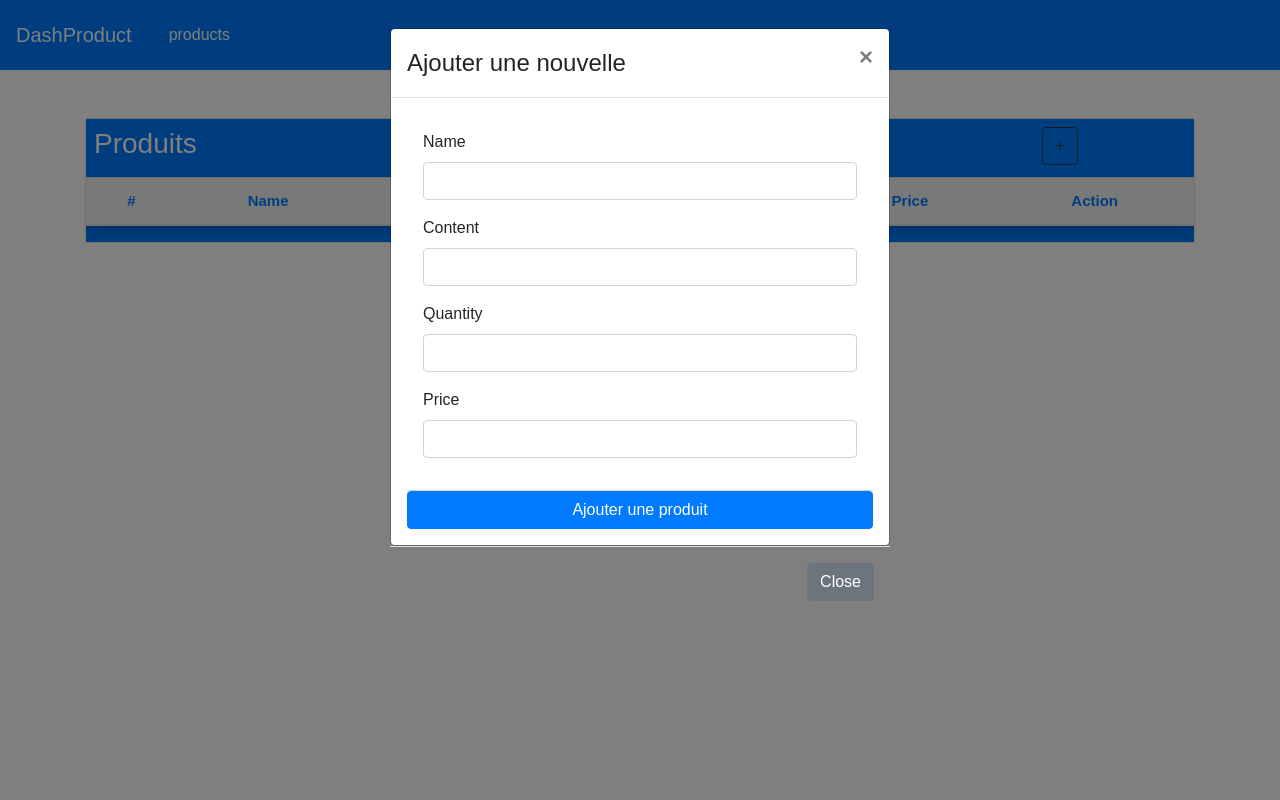
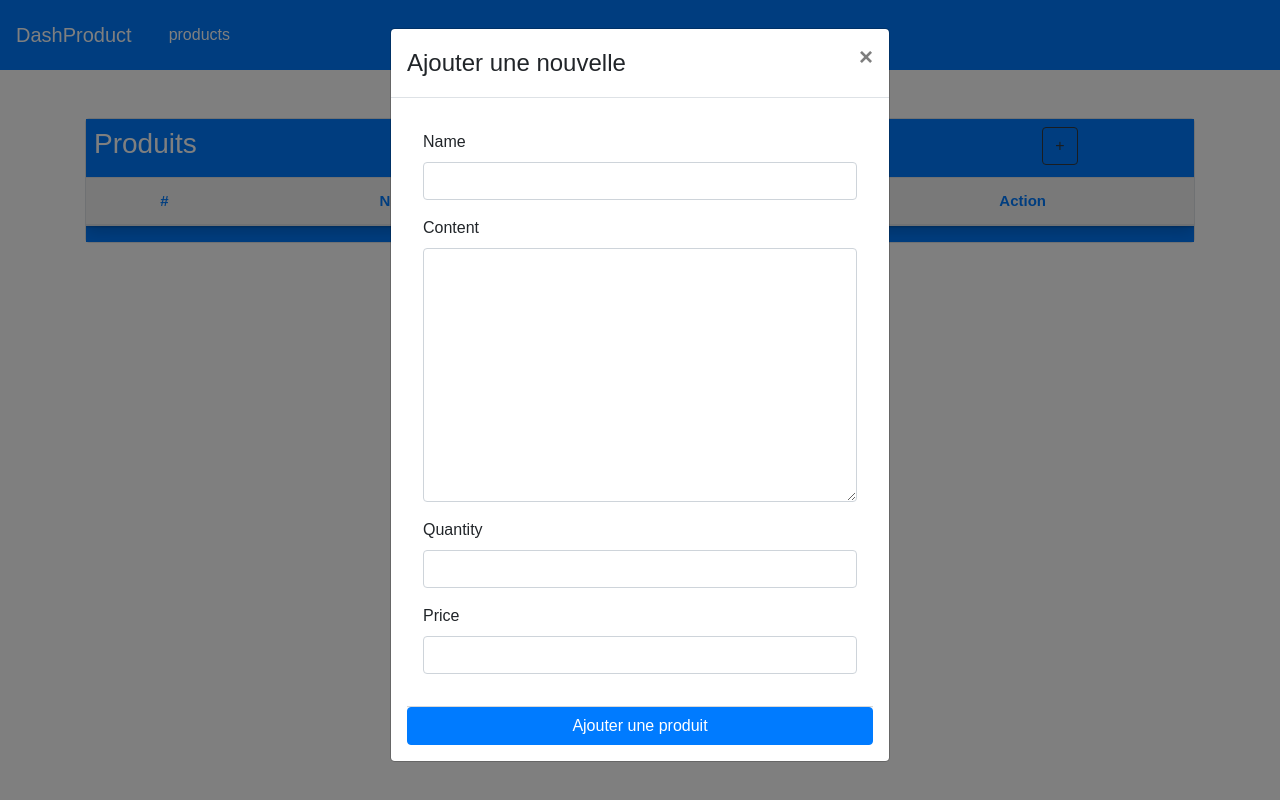
Before and after one commit to ouedraogoluc/ProductDasthboad, a PHP site: page /products.php in a window 1280 px wide, after a click that opens the changed part. Run offline with PHP 8.4, Linux system fonts and the light colour scheme; lists and menus that the app fills with data are empty; some libraries are stand-ins or nearby versions.

Commit message:
update app.js file

```diff
--- a/js/app.js
+++ b/js/app.js
@@ -4,10 +4,7 @@ $(document).ready(function () {
   const URL = 'http://127.0.0.1:5000/';
 
   (function getAllProduct(){
-    fetch(URL+'products',{
-      mode:'no-cors',
-      method:'GET'
-    })
+    fetch(URL+'products')
     .then((response) => response.json())
     .then((data) => displayProduct(data))
     .catch(error => {
@@ -16,33 +13,28 @@ $(document).ready(function () {
   })()
 
   function displayProduct(data) {
-    console.log(data);
-    const product = data.products;
-    console.log('====================================');
-    console.log(products);
-    console.log('====================================');
+    const products = data.products;
     $("tbody").empty();
-    $.each(product, function (i, elt) {
-      const ligne = `<tr>
-            <td>${elt.id}</td>
+    $.each(products, function (i, elt) {
+      const ligne = `<tr class='text-center'>
+            <td>${i + 1 }</td>
             <td>${elt.name}</td>
-            <td>${elt.price}</td>
-            <td>${elt.quantity}</td>
-            <td>${elt.content}</td>
-
+            <td>${elt.price} FCFA</td>
             <td>
-            <div class="d-flex justify-content-center mt-0">
-                     <a class="btn btn-warning mr-2"
-                     href='#'
-                     name="detail"
-                    >
-                     <i class="fa fa-edit">Detail</i></a>
-                     <a class="btn btn-danger mr-2" name="detail" href=" ">
-                     <i class="fa fa-edit">Supprimer</i></a>
+            <div class="d-flex justify-content-center   mt-0">
+                   <a class="btn btn-info mr-2 productToDetail" href='#' id='${i}' name="detail" name="detail" >
+                       <i class="fa fa-edit">Detail</i>
+                     </a>
+                     <a class="btn btn-warning mr-2 productToUpdate"  id='${i}' name="update" href=" ">
+                     <i class="fa fa-edit">Update</i>
+                   </a>
+                     <a class="btn btn-danger mr-2 productToDelete" id='${i}'  name="detail" href=" ">
+                       <i class="fa fa-edit">Supprimer</i>
+                     </a>
                    </div>
             </td>
       </tr>`;
-      $("#product").append(ligne);
+      $("#products").append(ligne);
     });
   }
 
@@ -62,7 +54,7 @@ $(document).ready(function () {
          const objet = generateObjet(name,price,content,quantity);
          //to request for add user
          console.log(objet);
-         addproductToAPi(objet);
+         addProductToAPi(objet);
       } else {
           alert("Field is empty !")
       }
@@ -76,7 +68,7 @@ $(document).ready(function () {
           headers: {"Content-type": "application/json; charset=UTF-8"}
       }
       //post data with  fetch
-      fetch(URL,headers)
+      fetch(URL + 'products/create',headers)
       .then(response => response.json())
       .then(data => {
         console.log(data)
@@ -89,7 +81,7 @@ $(document).ready(function () {
       })
       .catch(error => {
         // enter your logic for when there is an error (ex. error toast)
-          console.log(error)
+        console.log(error)
       })
     }
 
@@ -99,7 +91,6 @@ $(document).ready(function () {
       $("#price").val("");
       $("#quantity").val("");
       $("#content").val("");
-
    }
 
   function generateObjet(name,price,quantity){
@@ -108,7 +99,6 @@ $(document).ready(function () {
       product['price'] = price;
       product['content'] = content;
       product['quantity'] = quantity;
-
       return product;
   }
 
@@ -118,7 +108,6 @@ $(document).ready(function () {
           price == ''  &&
           content == '' &&
           quantity == ''
-
            ){
           return true;
       } else {
@@ -126,5 +115,78 @@ $(document).ready(function () {
       }
   }
 
+  $(document).on('click', '.productToDelete', function(e){
+    e.preventDefault();
+		let product_id = $(this).attr("id");
+    let objet = {'id': product_id}
+    deleteDataAPI(objet)
+    });
+
+  //supprimer
+   function deleteDataAPI(objet) {
+    //fetch vers l'api
+    fetch(URL + 'products/'+ objet.id , {
+      method: 'DELETE',
+      body: JSON.stringify(objet),
+      headers: {"Content-type": "application/json; charset=UTF-8"}
+    }
+    )
+    .then(response => response.json())
+    .then(data => {
+      console.log(data)
+      empty();
+      if(data.message){
+        alert('Un product a ete supprimé avec success');
+        //on recharge la page
+        document.location.reload();
+      }
+    })
+    .catch(error => {
+      // enter your logic for when there is an error (ex. error toast)
+        console.log(error)
+    })
+    }
+
+    //udpdate
+    $(document).on('click', '.productToUpdate', function(e){
+      e.preventDefault();
+      //show modal
+      $('#myModal').modal('show');
+      //get product id
+      var product_id = $(this).attr("id");
+      fetch(URL + 'products/' + product_id)
+      .then(response => response.json())
+      .then(product => {
+        console.log(product);
+        //show modal
+        $('#myModal').modal('show');
+        //get informations
+        $('#name').val(product.product.name);
+        $('#content').val(product.product.content);
+        $('#quantity').val(product.product.quantity);
+        $('#price').val(product.product.price);
+        //edit action
+        $('#action').html("Edit");
+        $('#operation').val("Edit");
+      });
+      });
+
+      $(document).on('click', '.productToDetail', function(){
+      //get product id
+      var product_id = $(this).attr("id");
+      fetch(URL + 'products/' + product_id)
+      .then(response => response.json())
+      .then(product => {
+        console.log(product.product.name);
+        //show modal
+        $('#productModalDetail').modal('show');
+        //get informations
+        $('.productName').text(product.product.name);
+        $('.price').text(product.product.price + ' FCFA');
+        $('.content').text(product.product.content);
+        $('.quantity').text(product.product.quantity);
+        $('.modal-title').text("Detail product");
+      });
+      });
 
 });
--- a/products.php
+++ b/products.php
@@ -1,5 +1,6 @@
 <!DOCTYPE html>
 <html lang="en">
+
 <head>
   <meta charset="UTF-8">
   <meta http-equiv="Reunion-UA-Compatible" content="IE=edge">
@@ -15,6 +16,7 @@
   <script src="https://maxcdn.bootstrapcdn.com/bootstrap/4.5.2/js/bootstrap.min.js"></script>
   <script src="https://cdn.jsdelivr.net/npm/select2@4.1.0-rc.0/dist/js/select2.min.js"></script>
 </head>
+
 <body>
   <?php include './includes/navbar.php' ?>
   <div class="container mt-5 mb-5">
@@ -29,13 +31,11 @@
           </div>
         </div>
         <div class="table-responsive">
-      <table id="meets" class="rounded-0 table bg-white table-hover table-content w-100">
+          <table id="products" class="rounded-0 table bg-white table-hover table-content w-100">
             <thead>
               <tr>
                 <th>#</th>
                 <th>Name</th>
-          <th>Content</th>
-          <th>Quantity </th>
                 <th>Price</th>
                 <th>Action</th>
               </tr>
@@ -66,7 +66,7 @@
               </div>
               <div class="form-group">
                 <label for="content">Content</label>
-                    <input type="text" name="content" required class="form-control" id="content">
+                <textarea name="content" class="form-control" id="content" cols="30" rows="10"></textarea>
               </div>
               <div class="form-group">
                 <label for="quantity">Quantity</label>
@@ -76,14 +76,6 @@
                 <label for="price">Price</label>
                 <input type="number" min="1" name="price" required class="form-control" id="price">
               </div>
-
-        <!--     <div class="form-group">
-                <label for="">pays</label>
-                <select name="numens" id="room" class="form-control" required >
-                <option value="null">Selectionnez pays</option>
-                </select>
-              </div> -->
-
             </div>
             <div class="card-footer p-0 m-0">
               <button class="btn btn-primary btn-block" name="bajout" type="submit">Ajouter une produit</button>
@@ -91,13 +83,49 @@
         </div>
         </form>
       </div>
-        <!-- Modal footer -->
-        <div class="modal-footer">
-          <button type="button" class="btn btn-secondary" data-dismiss="modal">Close</button>
+    </div>
+  </div>
+  <!-- modal student -->
+  <div class="modal fade" id="productModalDetail">
+        <div class="modal-dialog modal-lg">
+            <div class="modal-content">
+                    <!-- Modal Header -->
+                    <div class="modal-header bg-dark text-white">
+                        <h4 class="modal-title"></h4>
+                        <button type="button" class="close" data-dismiss="modal">&times;</button>
+                    </div>
+                    <!-- Modal body -->
+                    <div class="modal-body">
+                    <div class="row  d-flex justify-content-center ">
+                        <div class="col-md-4 border border-primary ">
+                        <img src="./images/product.png"   alt="Guernsey" class="img-fluid avatar border border-primary img-thumbnail mt-3 p-2 rounded">
+                        <h3 class="mt-2 text-center title productName"></h3>
+                    </div>
+                    <div class="col-md-6 border border-primary ">
+                    <table class="table mt-5">
+                    <tbody>
+                        <tr>
+                          <th>Price</th>
+                              <td class="w-50 price"></td>
+                        </tr>
+                        <tr>
+                          <th>Content</th>
+                          <td class="content"></td>
+                        </tr>
+                        <tr>
+                          <th>Quantity</th>
+                          <td class="quantity"></td>
+                        </tr>
+                      </tbody>
+                    </table>
+                    </div>
+                  </div>
+            </div>
             </div>
         </div>
       </div>
   </div>
   <script src="./js/app.js"></script>
 </body>
+
 </html>
```
Also changed, not shown: images/product.png (added). Lines whose indentation alone changed are shown as unchanged.
